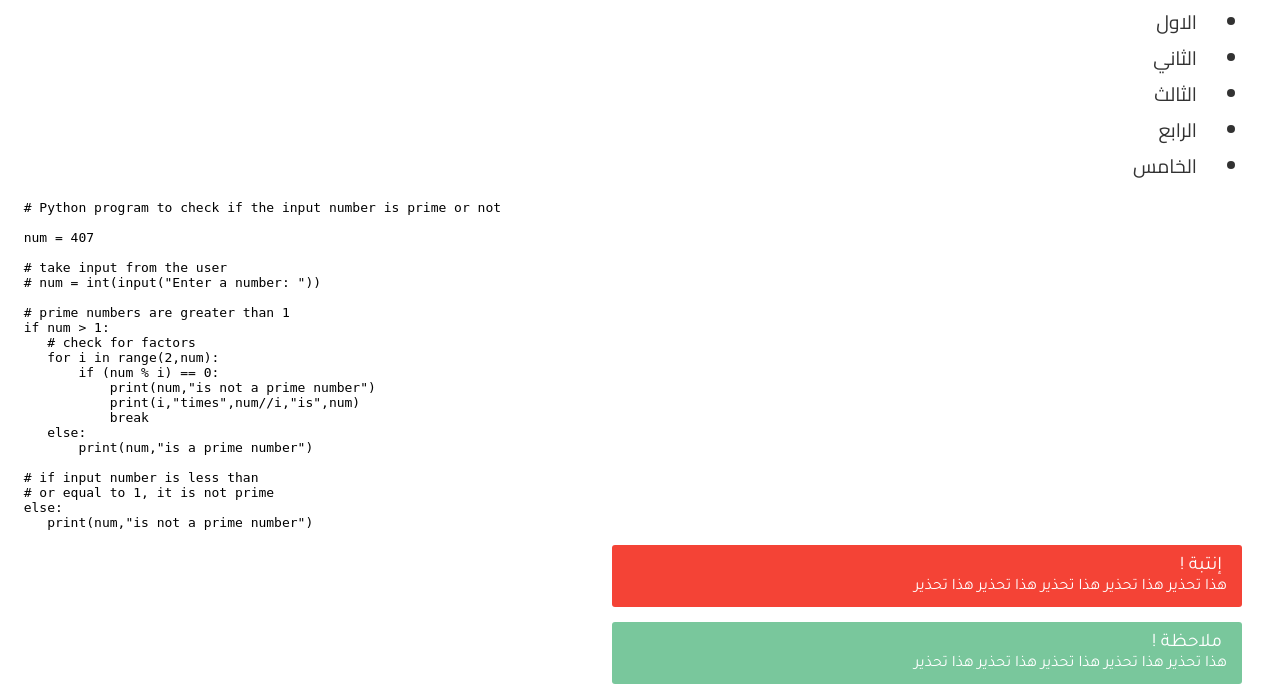
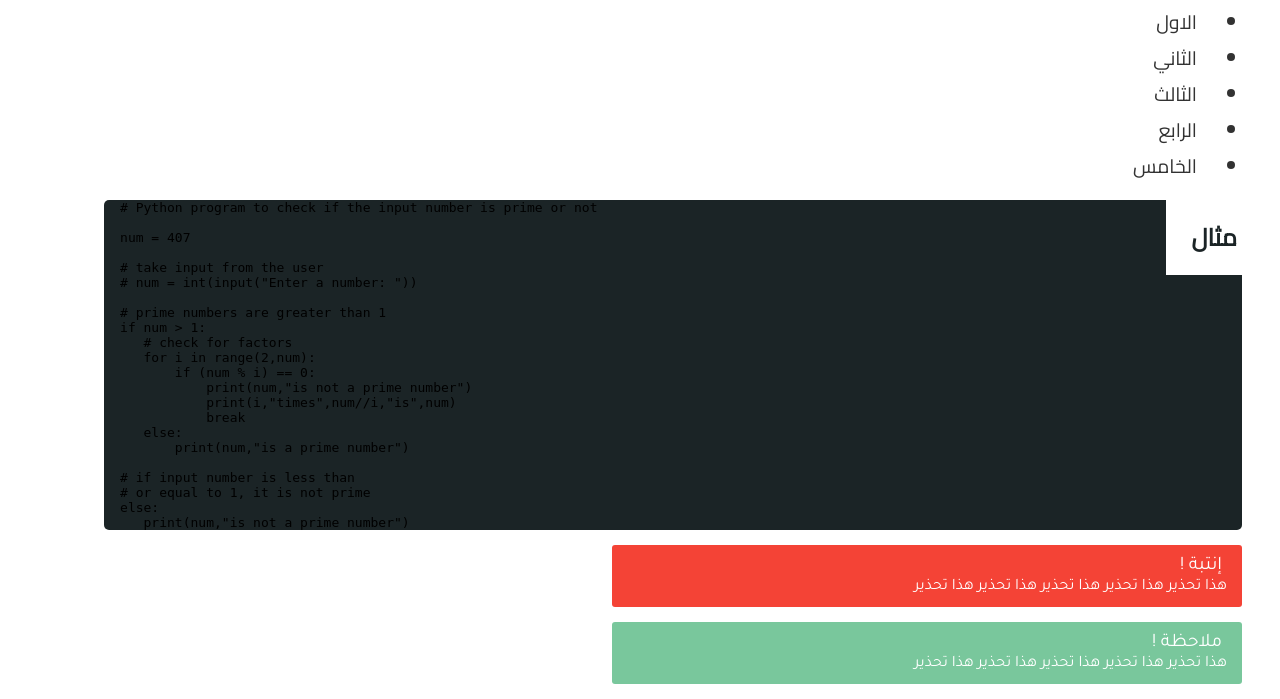
Before and after one commit to Ibrahimrahhal/ArabianDevs.com, a PHP site: page / in a window 1280 px wide. Shown: the part 340-1039 px from the top of the page. Run offline with PHP 8.4, Linux system fonts and the light colour scheme.

Commit message:
worked on styling

```diff
--- a/css/design.css
+++ b/css/design.css
@@ -43,7 +43,29 @@
   font-size: 1.2rem;
   padding-right: 15px;
 }
+.example-cont{
+width: 90%;
+margin-right: 30px;
+background-color: #1b2426;
+border-radius: 5px;
+position: relative;
+/* padding: 10px 0; */
+}
+.example-cont .span{
+font-weight: bolder;
+font-family: Cairo;
+font-size: 1.5rem;
+color: #1b2426;
+padding: 15px 5px;
+padding-left: 25px;
+display: block;
+position: absolute;
+top: 0;
+right: 0;
+z-index: 999;
+background-color: #ffffff;
 
+}
 .warning{
   margin: 15px 0;
 color: #ffffff;
--- a/css/shThemeRDark.css
+++ b/css/shThemeRDark.css
@@ -18,9 +18,7 @@
   background-color: #1b2426 !important;
   direction: ltr;
   overflow: hidden;
-  padding: 15px 0;
-  border-radius: 5px;
-
+  padding: 15px 0 ;
 }
 .syntaxhighlighter .line.alt1 {
   background-color: #1b2426 !important;
--- a/index.html
+++ b/index.html
@@ -45,6 +45,8 @@
 
 </ul>
 <!-- You also need to add some content to highlight, but that is covered elsewhere. -->
+<div class="example-cont">
+  <span class="span">مثال</span>
 <pre class="brush: py" dir="ltr">
   # Python program to check if the input number is prime or not
 
@@ -69,7 +71,7 @@
   else:
      print(num,"is not a prime number")
 </pre>
-
+</div>
 <div class="warning">
   <span>إنتبة !</span>
   هذا تحذير
```
